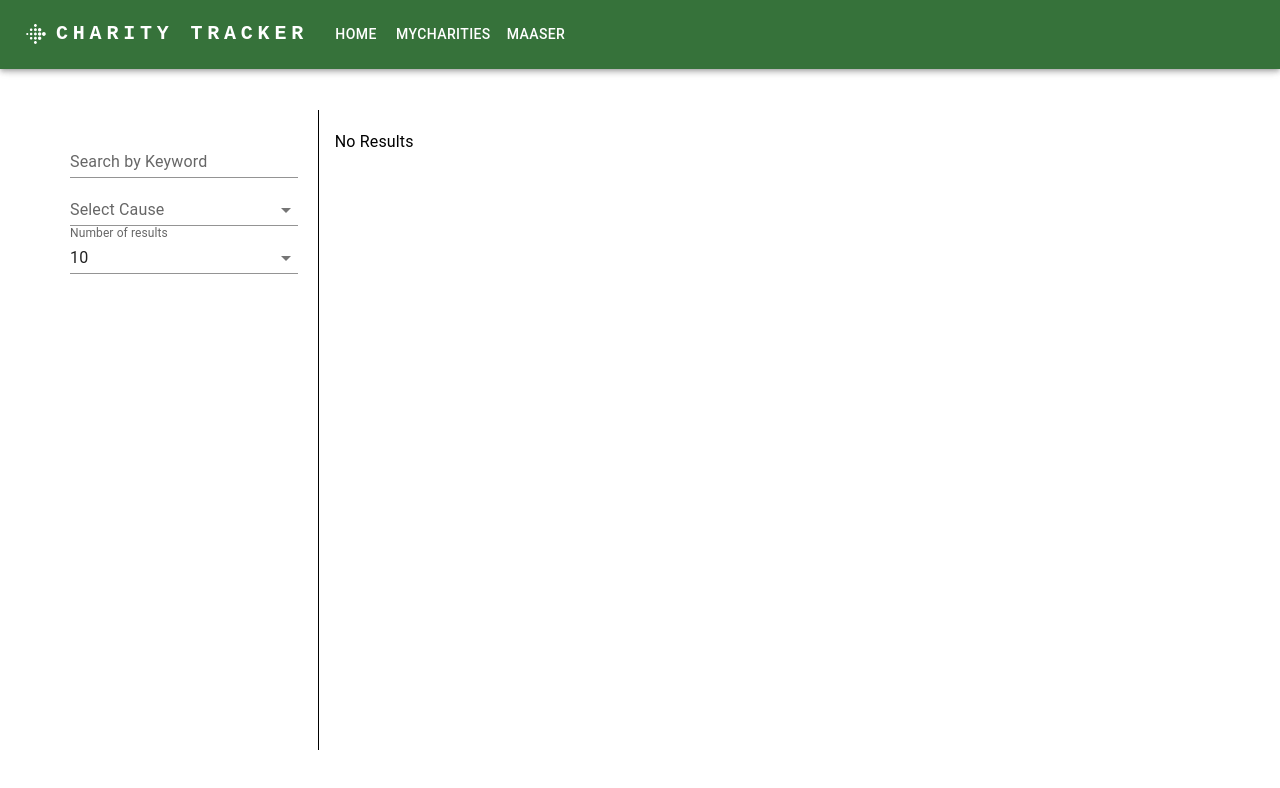
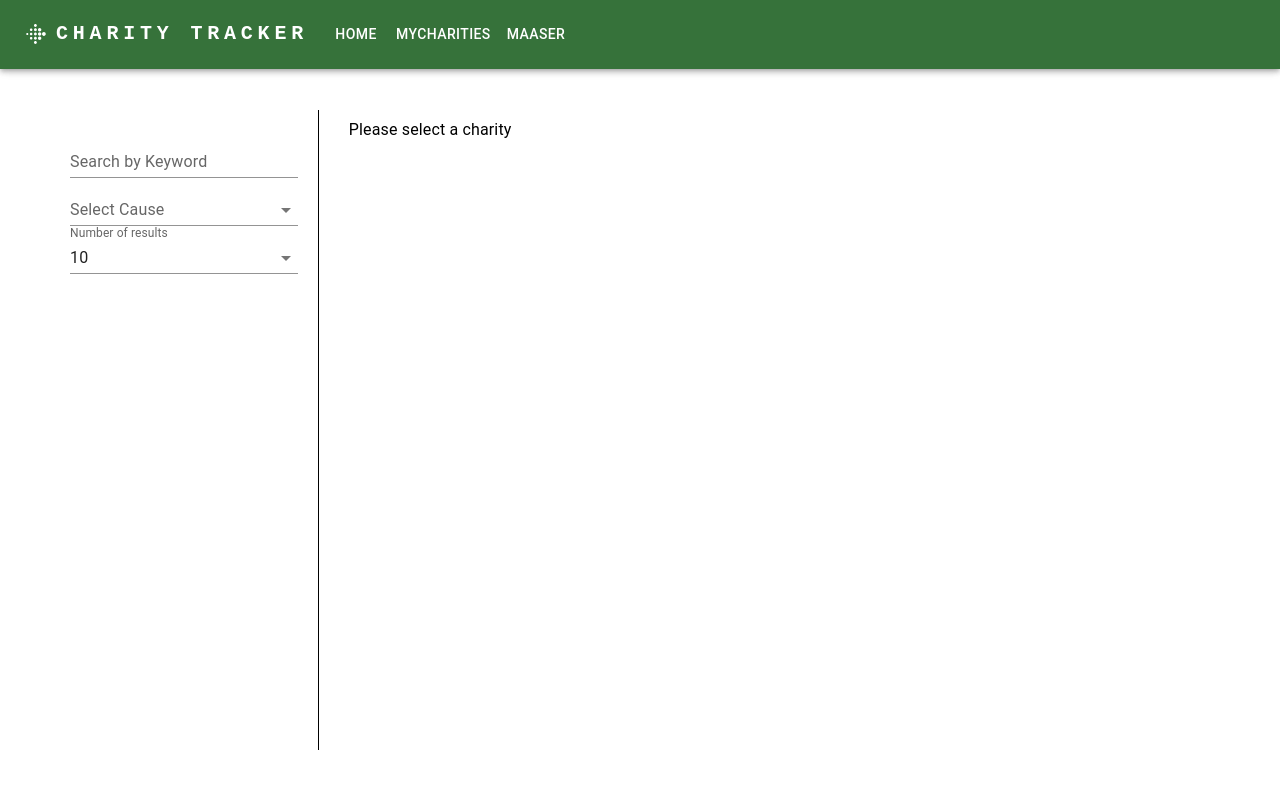
Before and after one commit to sbelsky01/Charity_Tracker_Website, a React (Create React App) app: page / in a window 1280 px wide. Shown: the top 788 px of the page. Built offline with nearby package versions, Linux system fonts and the light colour scheme.

Commit message:
small changes

```diff
--- a/src/components/charities/my-charities.jsx
+++ b/src/components/charities/my-charities.jsx
@@ -149,7 +149,10 @@ function CharityCard(props) {
         image={charity.coverImageUrl || DefaultCoverImage}
       />
 
-      <CardHeader title={charity.name} />
+      <CardHeader
+        title={charity.name}
+        // avatar={<Avatar src={charity.logoUrl}></Avatar>}
+      ></CardHeader>
       <CardContent>
         <Typography variant="body2" color="text.secondary">
           {charity.description ? charity.description + "..." : ""}
--- a/src/components/home/home.jsx
+++ b/src/components/home/home.jsx
@@ -38,7 +38,7 @@ export const searchTypes = {
 export default function Home() {
   const [keywordInput, setKeywordInput] = useState("");
   const [causeInput, setCauseInput] = useState("");
-  const [results, setResults] = useState([]);
+  const [results, setResults] = useState(null);
   const [donationAmt, setDonationAmt] = useState("");
   const [numSearchResults, setNumSearchResults] = useState(10);
   const [searchType, setSearchType] = useState("");
@@ -219,19 +219,16 @@ export default function Home() {
             </DialogActions>
           </Dialog>
           <List>
-            <ListItem
-              sx={
-                results.length === 0
-                  ? { display: "relative" }
-                  : { display: "none" }
-              }
-            >
-              <ListItemText>No Results</ListItemText>
-            </ListItem>
-            {/* <ListItem>
-              <ListItemText>No Results</ListItemText>
-            </ListItem> */}
-            {results.map((charity) => (
+            {!results && (
+              <Typography sx={{ marginLeft: "30px" }}>
+                Please select a charity
+              </Typography>
+            )}
+            {results && results.length === 0 && (
+              <Typography sx={{ marginLeft: "30px" }}>No results</Typography>
+            )}
+            {results &&
+              results.map((charity) => (
                 <ListItem
                   className="profile"
                   key={charity.ein}
```
Lines whose indentation alone changed are shown as unchanged.
